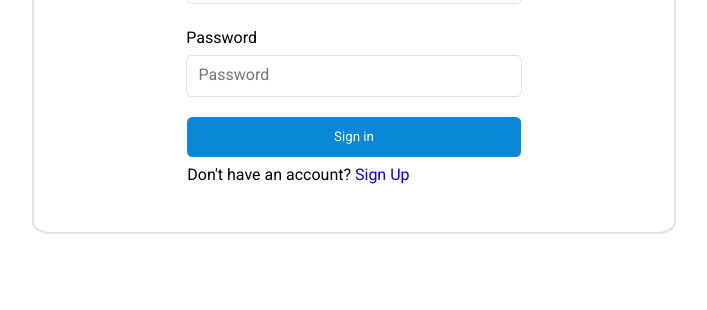
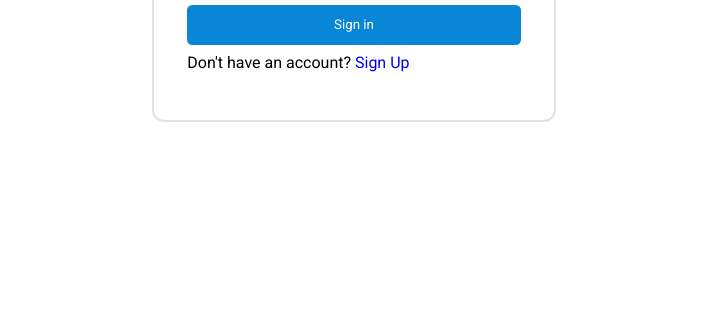
Before and after one commit to Ms007x/WEBDEV, a plain HTML site: page BASIC-LOGIN-PAGE/Basic-login1.html in a window 1280 px wide. Shown: the part 490-800 px from the top of the page, without its empty margins (286-993 px from the left). Drawn offline with Linux system fonts and the light colour scheme.

Commit message:
Basic-login-corrected

```diff
--- a/BASIC-LOGIN-PAGE/index.html
+++ b/BASIC-LOGIN-PAGE/Basic-login1.html
@@ -4,7 +4,7 @@
     <meta charset="UTF-8">
     <meta name="viewport" content="width=device-width, initial-scale=1.0">
     <title>Login</title>
-    <link rel="stylesheet" href="style.css">
+    <link rel="stylesheet" href="/BASIC-LOGIN-PAGE/css/Basic-login1.css">
 </head>
 <body>
     <div class="login-div">
--- a/BASIC-LOGIN-PAGE/style.css
+++ b/BASIC-LOGIN-PAGE/css/Basic-login1.css
@@ -8,8 +8,8 @@
 
 .login-div{
     display: flex;
-    width:50vw ;
-    height:50vh;
+    width:25em ;
+    height:25em;
     background-color: rgb(255, 255, 255);
     border:2px solid rgb(224, 228, 224);
     flex-direction: column;
@@ -18,7 +18,7 @@
     margin-right: auto;
     margin-left: auto;
     border-radius: 3%;
-    margin-top: 25%;
+    margin-top: 13em;
 }
 
 
```
